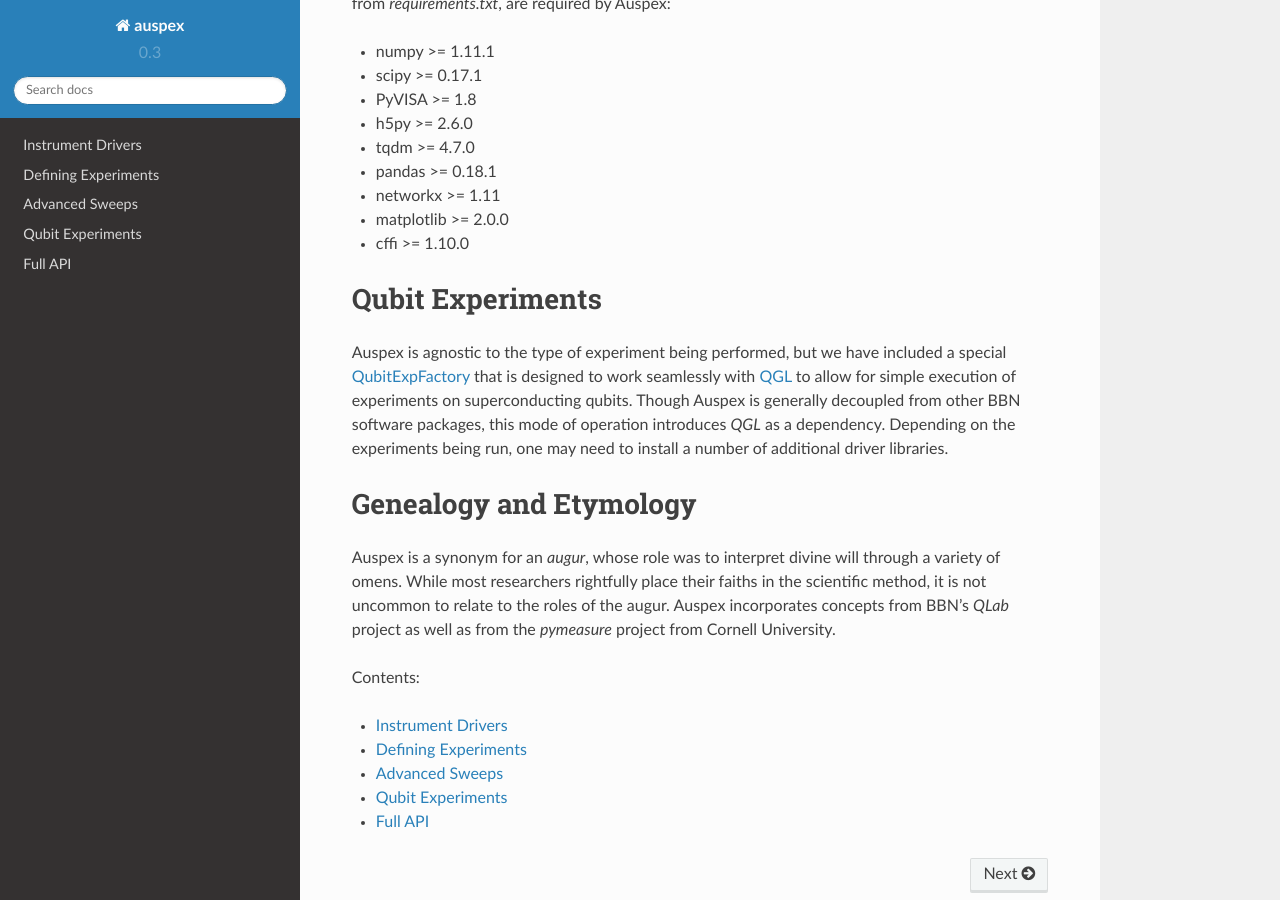
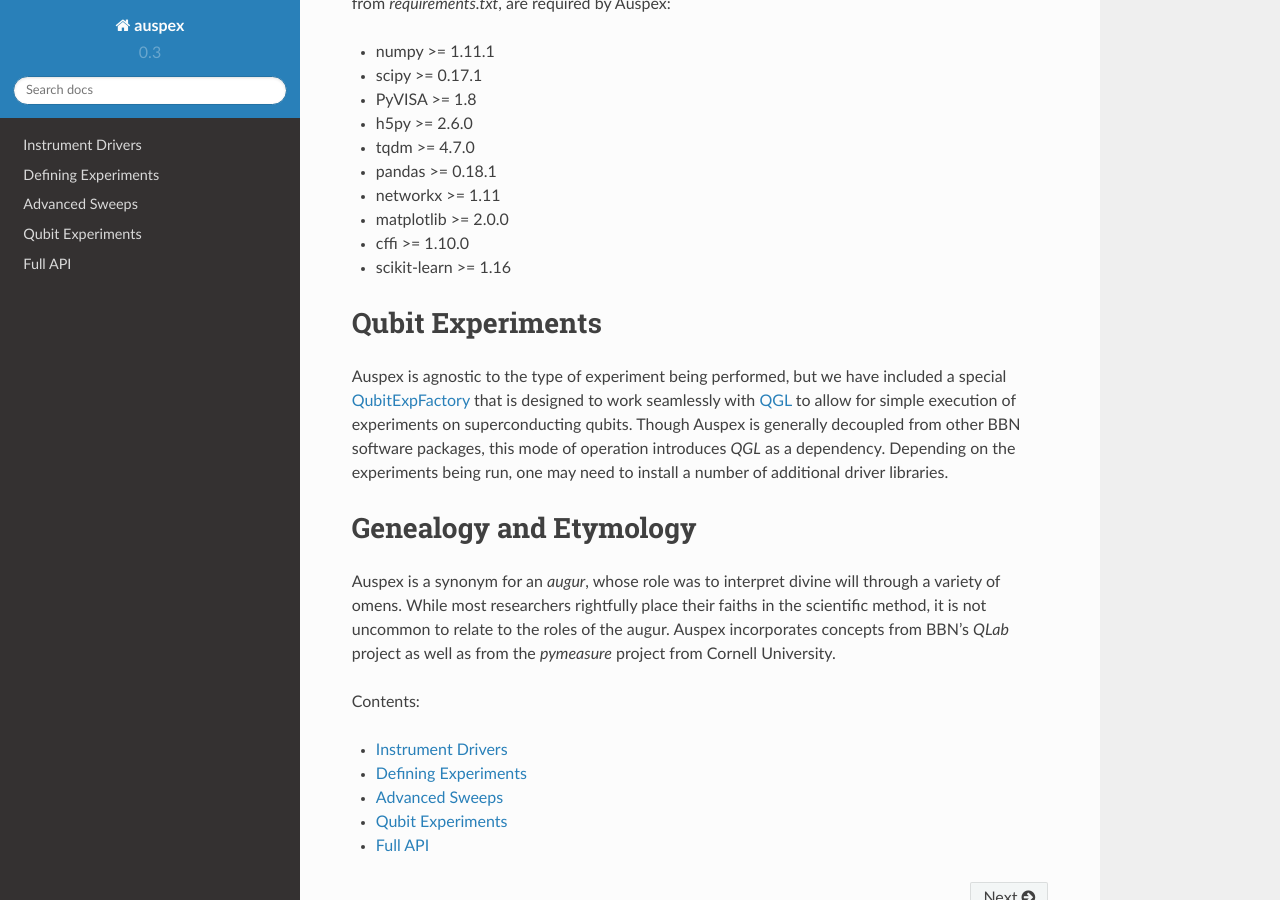
Before and after one commit to BBN-Q/Auspex, a Sphinx documentation site: the page built from doc/index.rst, in a window 1280 px wide and 900 px high, scrolled down 1241 px. Built offline with Sphinx 7.4.7 and the Read the Docs theme 2.0.0, drawn with Linux system fonts in a browser that asks for light colours; pages that are not in the unit, such as notebooks, are missing from menus.

Commit message:
Need scikit-learn
...for matched filter cross validation

```diff
--- a/doc/index.rst
+++ b/doc/index.rst
@@ -46,6 +46,7 @@
 - networkx >= 1.11
 - matplotlib >= 2.0.0
 - cffi >= 1.10.0
+- scikit-learn >= 1.16
 
 Qubit Experiments
 *****************
```
